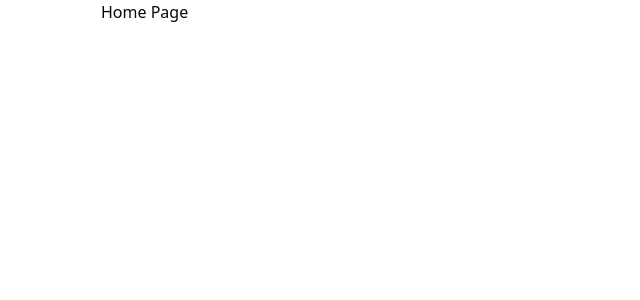
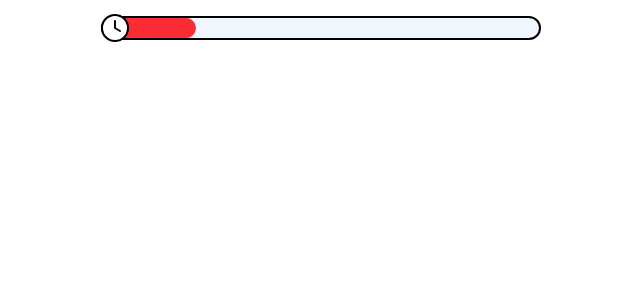
Before and after one commit to ygfafa/brainy, a React (Vite) app: page / in a window 1280 px wide. Shown: the top 300 px of the page, without its empty margins (319-959 px from the left). Built offline with nearby package versions, Linux system fonts and the light colour scheme.

Commit message:
feat: 타이머 추가

```diff
--- a/package.json
+++ b/package.json
@@ -16,7 +16,8 @@
     "@tanstack/react-query": "^5.81.2",
     "class-variance-authority": "^0.7.1",
     "clsx": "^2.1.1",
-    "lucide-react": "^0.522.0",
+    "framer-motion": "^12.19.1",
+    "lucide-react": "^0.523.0",
     "react": "^19.1.0",
     "react-dom": "^19.1.0",
     "react-error-boundary": "^6.0.0",
--- a/src/app/pages/index.tsx
+++ b/src/app/pages/index.tsx
@@ -1,5 +1,8 @@
+import { GameTimer } from '@/components/game-timer'
+
 const HomePage = () => {
-  return <div>Home Page</div>
+  // 예시: 10초 타이머, 30% 이하에서 빨간색
+  return <GameTimer time={10} onTimeout={() => console.log('타임아웃!')} progressThreshold={0.3} />
 }
 
 export default HomePage
--- /dev/null
+++ b/src/components/game-timer.tsx
@@ -0,0 +1,48 @@
+import { motion } from 'framer-motion'
+
+import { useTimer } from '@/hooks/use-timer'
+import { cn } from '@/lib/utils'
+
+export const GameTimer = ({
+  time,
+  onTimeout,
+  progressThreshold = 0.3,
+}: {
+  time: number
+  onTimeout: () => void
+  progressThreshold?: number
+}) => {
+  const remaining = useTimer(time, onTimeout)
+  const progress = remaining / time
+  const isDanger = progress <= progressThreshold
+  return (
+    <div className="relative w-full flex items-center justify-start bg-transparent py-4">
+      <div className="w-full h-6 bg-blue-50 border-2 border-black rounded-full relative flex items-center">
+        <motion.div
+          initial={{ width: '100%' }}
+          animate={{ width: `${progress * 100}%` }}
+          transition={{ duration: 0.1, ease: 'linear' }}
+          className={cn(
+            'absolute left-0 top-0 h-full rounded-full z-0',
+            isDanger ? 'bg-red-500' : 'bg-gradient-to-r from-blue-400 to-blue-700',
+          )}
+        />
+      </div>
+      <div className="absolute left-0 top-1/2 -translate-y-1/2 border-2 border-black bg-white rounded-full flex items-center justify-center z-10">
+        <svg
+          xmlns="http://www.w3.org/2000/svg"
+          width="24"
+          height="24"
+          viewBox="0 0 24 24"
+          fill="none"
+          stroke="currentColor"
+          stroke-width="2"
+          stroke-linecap="round"
+          stroke-linejoin="round"
+        >
+          <polyline points="12 5 12 12 17 15" />
+        </svg>
+      </div>
+    </div>
+  )
+}
--- /dev/null
+++ b/src/hooks/use-timer.ts
@@ -0,0 +1,37 @@
+import { useEffect, useRef, useState } from 'react'
+
+export const useTimer = (time: number, onTimeout: () => void) => {
+  const [remaining, setRemaining] = useState(time)
+  const startRef = useRef<number>(Date.now())
+  const timeoutCalled = useRef(false)
+
+  useEffect(() => {
+    startRef.current = Date.now()
+    timeoutCalled.current = false
+
+    setRemaining(time)
+
+    let frame: number
+    const tick = () => {
+      const elapsed = (Date.now() - startRef.current) / 1000
+      const left = Math.max(time - elapsed, 0)
+      setRemaining(left)
+
+      if (left > 0) {
+        frame = requestAnimationFrame(tick)
+        return
+      }
+
+      if (!timeoutCalled.current) {
+        timeoutCalled.current = true
+        onTimeout()
+      }
+    }
+
+    frame = requestAnimationFrame(tick)
+
+    return () => cancelAnimationFrame(frame)
+  }, [time, onTimeout])
+
+  return remaining
+}
```
Also changed, not shown: 1 other file (tests, documents, lock files or other folders).
